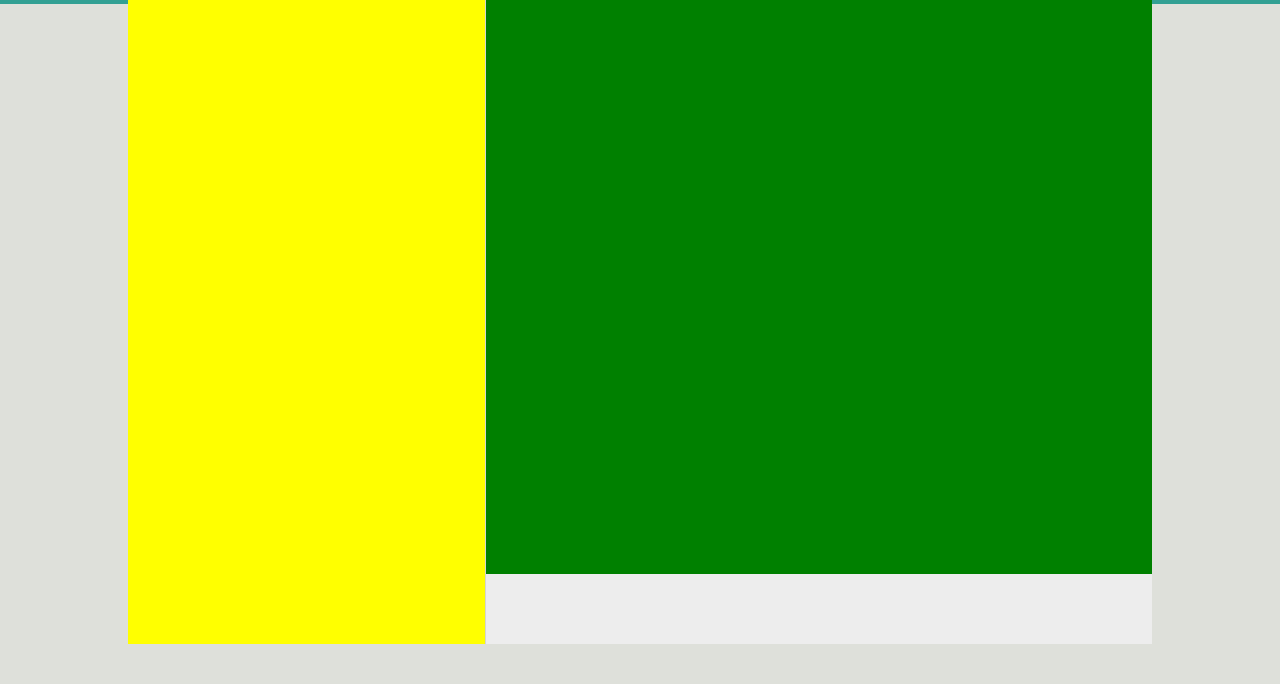
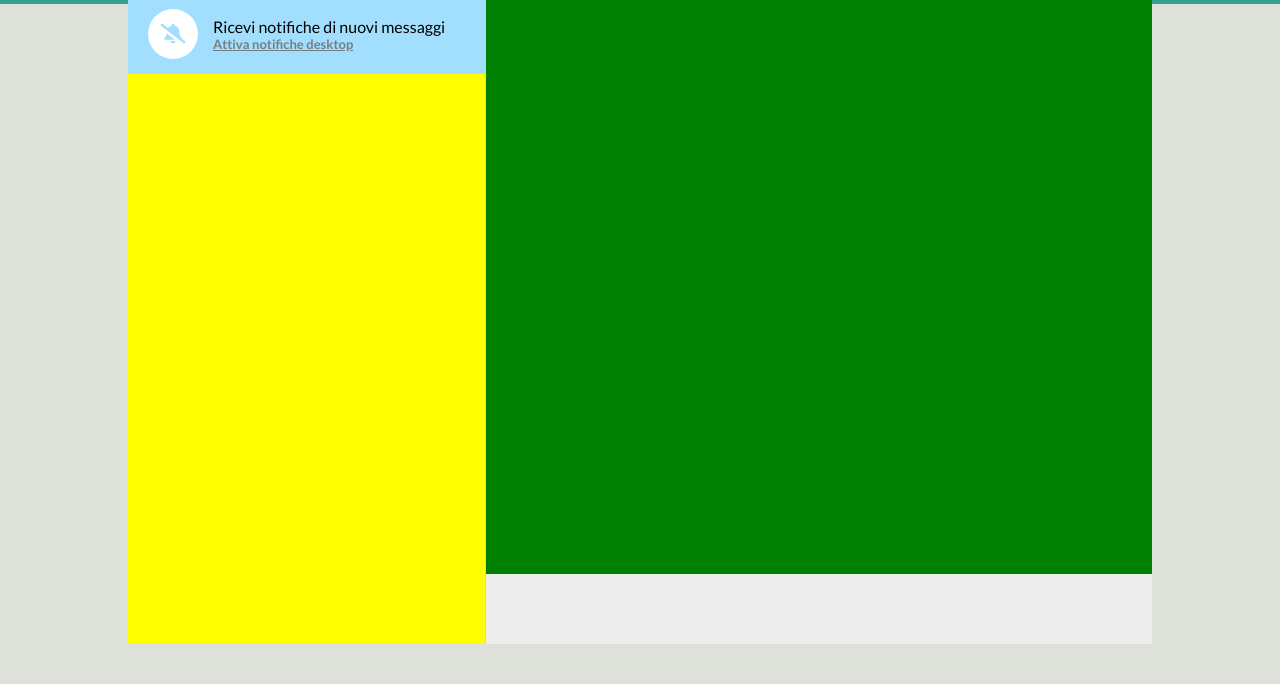
Before and after one commit to GioOli7/vue-boolzapp, a plain HTML site: page index.html in a window 1280 px wide. Shown: the part 116-800 px from the top of the page. Drawn offline with Linux system fonts and the light colour scheme.

Commit message:
light warning - reactivate notification

```diff
--- a/css/style.css
+++ b/css/style.css
@@ -90,7 +90,31 @@ body {
     font-size: 20px;
 }
 
-.user-lastlogin {
+/* special gray text */
+.subtext {
     color: #777e82;
     font-size: 13px;
 }
+/* specific style for light-warnign div */
+.subtext.notif {
+    text-decoration: underline;
+    font-weight: bold;
+}
+
+/* div with light warning (reactivate notifications) */
+.light-warning {
+    background-color: #a2dffe;
+    height: 80px;
+    padding: 20px;
+}
+
+.light-warning .notifications-icon {
+    color: #a2dffe;
+    font-size: 20px;
+    background-color: #fff;
+    border-radius: 50%;
+    line-height: 50px;
+    width: 50px;
+    text-align: center;
+    margin-right: 15px;
+}
--- a/index.html
+++ b/index.html
@@ -38,7 +38,14 @@
 
             <!-- chat list content -->
             <main class="chat_list-content">
-
+                <!-- warning for disabled notifications -->
+                <div class="light-warning flex align-center">
+                    <i class="fas fa-bell-slash notifications-icon"></i>     <!-- notification icon -->
+                    <div class="text-subtext flex f-column">
+                        <span>Ricevi notifiche di nuovi messaggi</span>
+                        <a class="subtext notif">Attiva notifiche desktop</a>
+                    </div>
+                </div>
             </main>
 
         </aside>
@@ -51,9 +58,9 @@
                 <!-- user image and name -->
                 <div class="chat_content-user flex align-center">
                     <img class="users-avatar" src="./img/avatar_1.jpg" alt="user avatar">
-                    <div class="user-info flex f-column">
+                    <div class="text-subtext flex f-column">
                         <span class="user-name">Nome utente</span>
-                        <span class="user-lastlogin">Ultimo accesso alle ore 10.32</span>
+                        <span class="user-lastlogin subtext">Ultimo accesso alle ore 10.32</span>
                     </div>
                 </div>
                 <!-- actions -->
```
